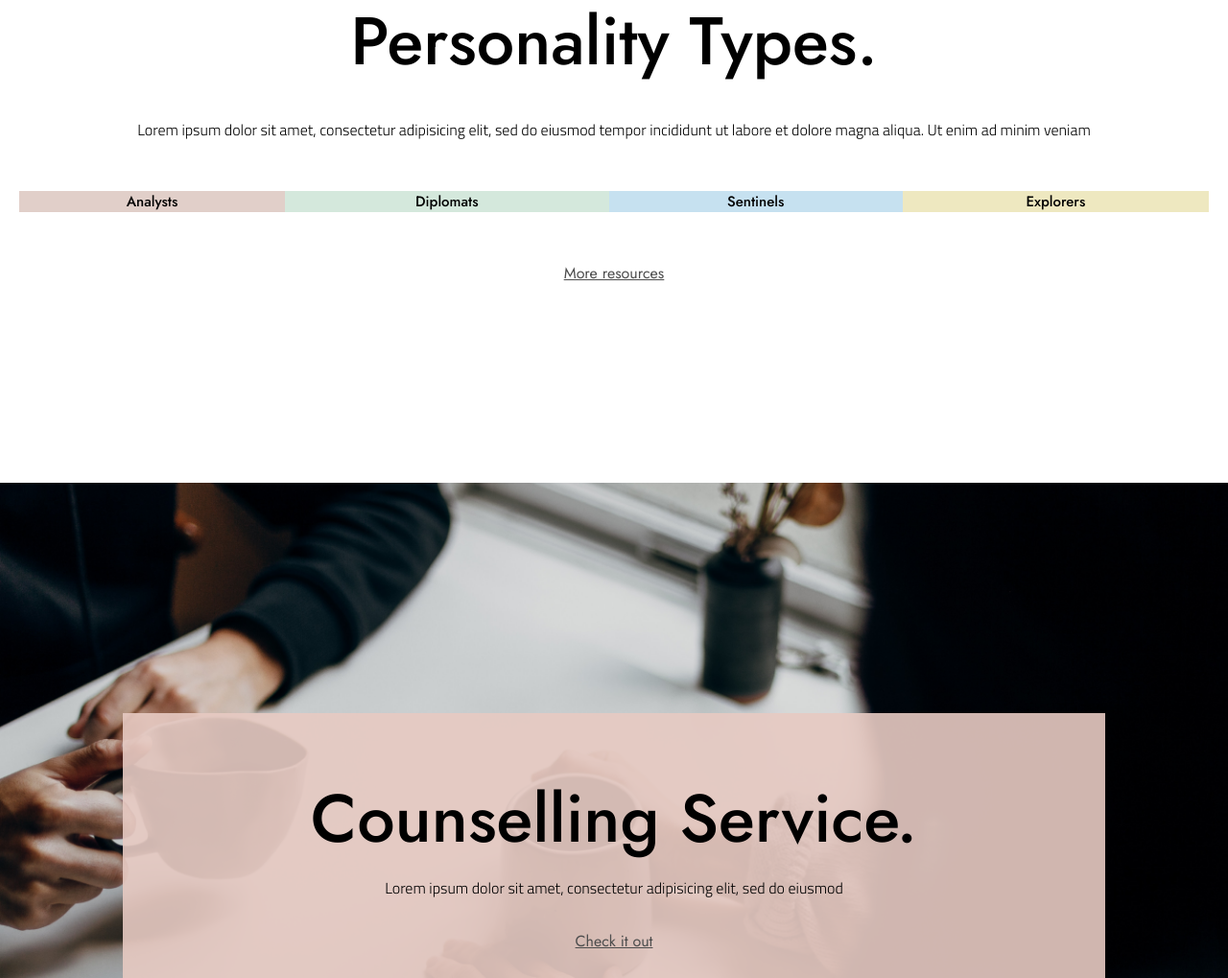
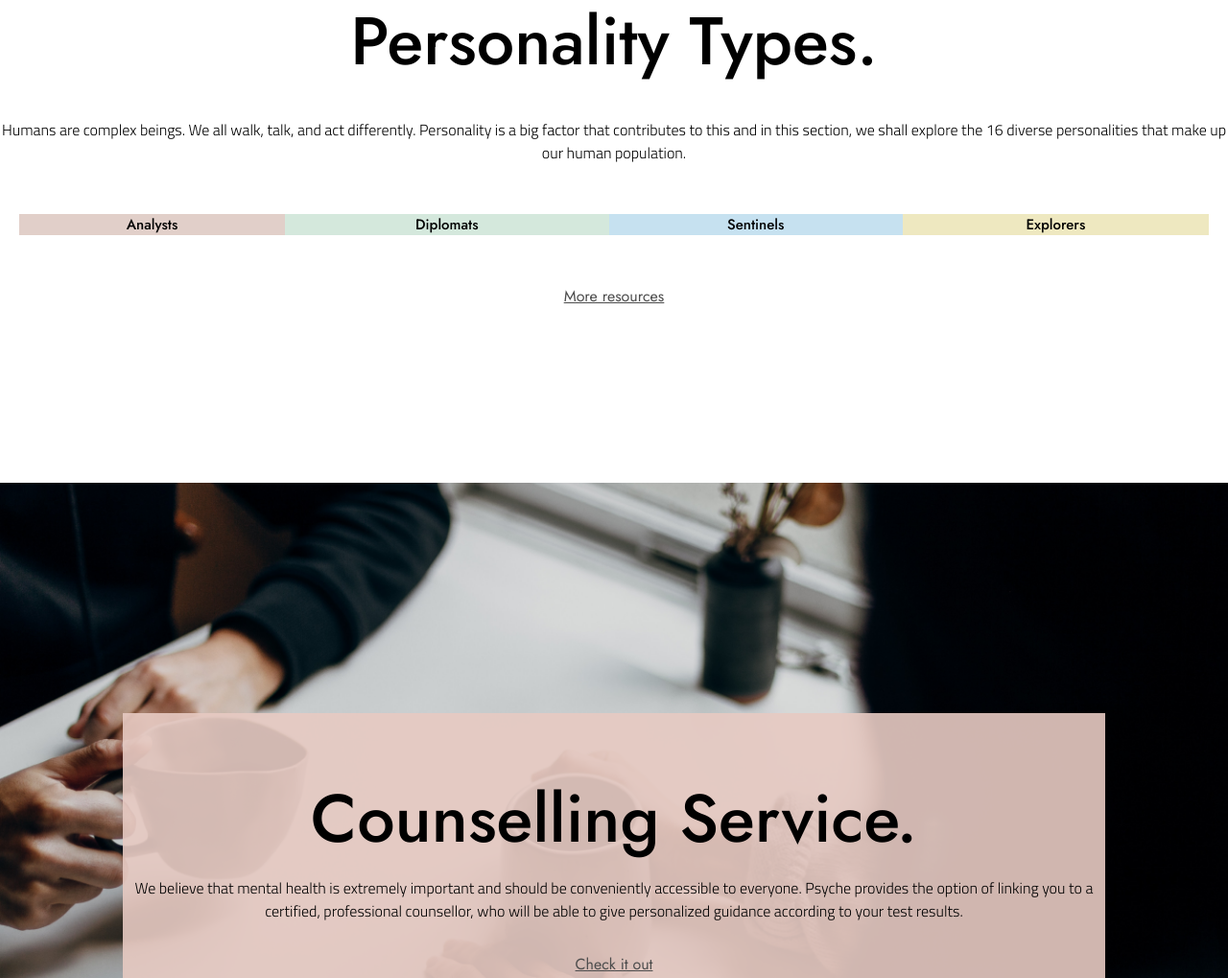
Before and after one commit to K11En/Psyche-2, a plain HTML site: page index.html in a window 1280 px wide. Shown: the part 2198-3217 px from the top of the page at 96% size. Drawn offline with nearby package versions, Linux system fonts and the light colour scheme.

Commit message:
Update index.html and README.md

```diff
--- a/index.html
+++ b/index.html
@@ -49,7 +49,8 @@
 <!-- Personality Types -->
 	<div class="home-personality" data-aos="fade-up">
 		<h1 id="personality-header" data-aos="fade-up">Personality Types.</h1>
-		<p data-aos="fade-up">Lorem ipsum dolor sit amet, consectetur adipisicing elit, sed do eiusmod tempor incididunt ut labore et dolore magna aliqua. Ut enim ad minim veniam</p>
+		<p data-aos="fade-up">Humans are complex beings. We all walk, talk, and act differently. Personality is a big factor that contributes to this and in this section, we shall explore the 16 diverse personalities that make up our human population.
+		</p>
 
 		<div class="types">
 			<h1 data-aos="fade-left" data-aos-delay="100">Analysts</h1>
@@ -67,7 +68,7 @@
 
 		<div class="home-counsel" data-aos="fade-up">
 			<h1 data-aos="fade-up">Counselling Service.</h1>
-			<p data-aos="fade-up">Lorem ipsum dolor sit amet, consectetur adipisicing elit, sed do eiusmod
+			<p data-aos="fade-up">We believe that mental health is extremely important and should be conveniently accessible to everyone. Psyche provides the option of linking you to a certified, professional counsellor, who will be able to give personalized guidance according to your test results.
 			</p>
 			<a href="counselling.html" data-aos="fade-up">Check it out</a>
 		</div>
```
Also changed, not shown: README.md.
